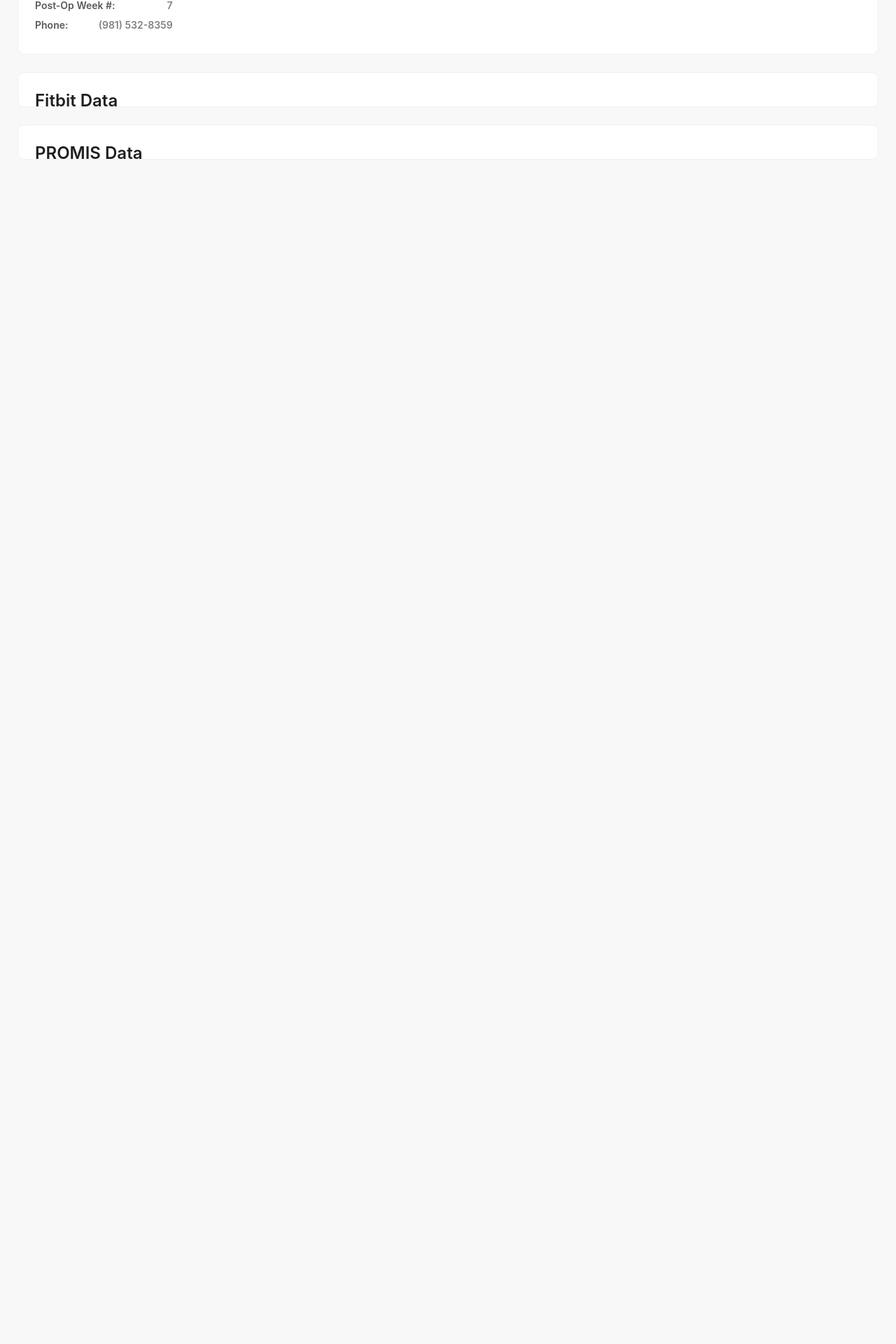
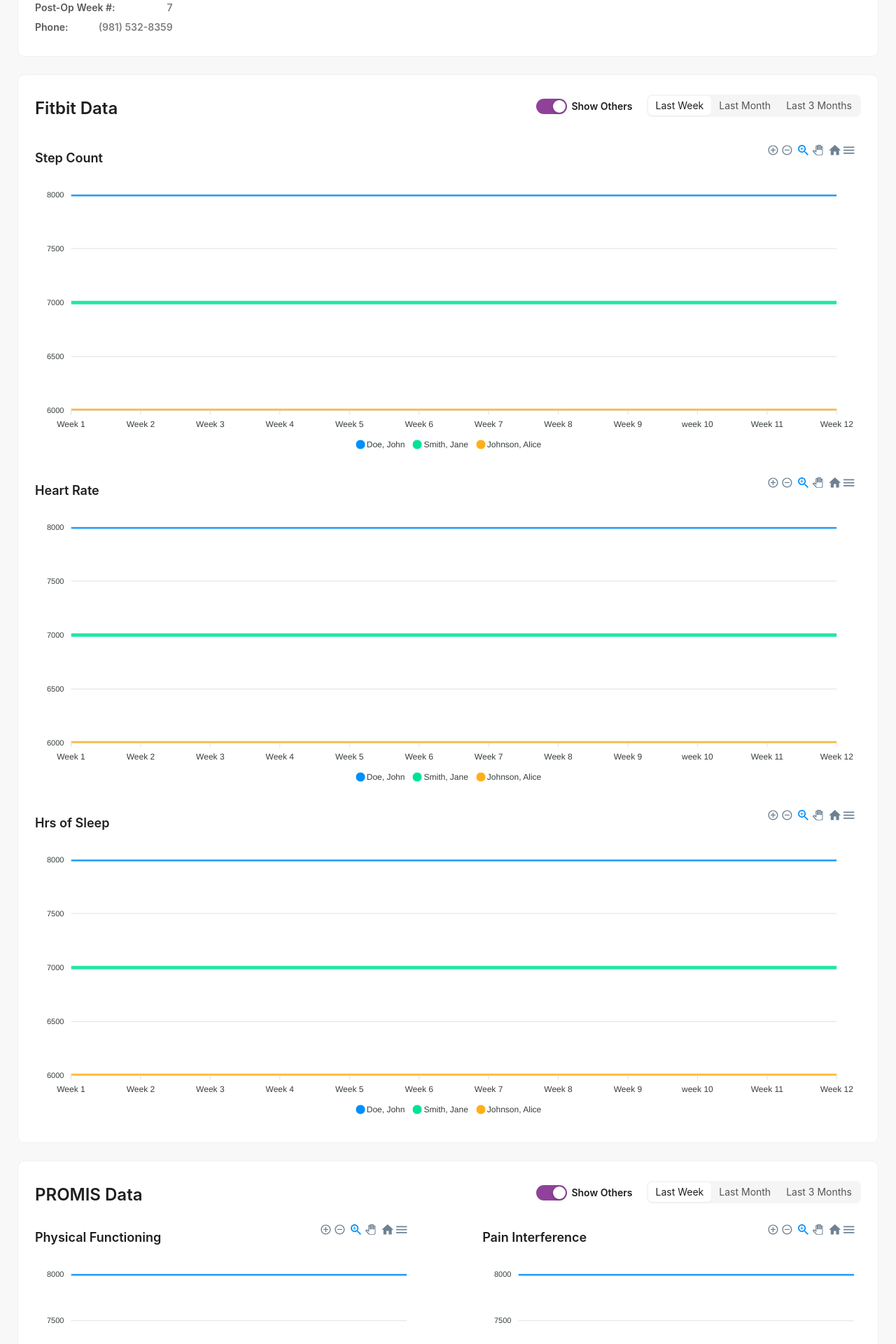
Before and after one commit to gejoseph/moshi-squared, a React (Create React App) app: page /patient in a window 1280 px wide. Shown: the part 252-2172 px from the top of the page at 70% size. Before the commit the page ends 800 px from the top, so only its background shows below. Built offline with nearby package versions, Linux system fonts and the light colour scheme.

Commit message:
added patient page draft

```diff
--- a/src/App.css
+++ b/src/App.css
@@ -105,8 +105,55 @@ h6 {
 
 .patient-fitbit-row, .patient-promis-row {
   display: flex;
+  flex-direction: column;
+}
+
+.patient-fitbit-title, .patient-fitbit-row, .patient-promis-title, .patient-promis-row {
+  display: flex;
+  width: 100%;
+  justify-content: space-between;
+  align-items: baseline;
+}
+
+.patient-fitbit-options, .patient-promis-options {
+  display: flex;
+  align-items: flex-end;
+}
+
+.patient-fitbit-switch-group, .patient-promis-switch-group {
+  display: flex;
+  align-items: flex-start;
+  margin-top: 10px;
+  margin-right: 20px;
+}
+
+.patient-fitbit-switch, .patient-promis-switch {
+  margin-right: 6px;
+}
+
+.patient-fitbit-segmented, .patient-promis-segmented {
+  margin-bottom: 2px;
+}
+
+.patient-fitbit-metric {
+  margin-top: 10px;
+}
+
+.patient-promis-metric {
+  display: flex;
+  justify-content: space-between;
+}
+
+.patient-fibit-metric-graph, .patient-promis-metric-graph {
   float: left;
-  justify-content: space-between;
+  margin-top: 10px;
+  margin-bottom: 40px;
+}
+
+.patient-fibit-metric-title, .patient-promis-metric-title {
+  float: left;
+  padding-top: 10px;
+  margin-bottom: 40px;
 }
 
 .App-logo {
--- a/src/App.js
+++ b/src/App.js
@@ -23,7 +23,7 @@ const App = () => {
                 "colorSuccess": "#52c41a",
                 "colorWarning": "#fbaf5d",
                 "colorError": "#f37f89",
-                "fontSizeHeading4": 16,
+                "fontSizeHeading4": 18,
                 "fontSizeHeading5": 14,
               }
         }}
--- a/src/Patient.js
+++ b/src/Patient.js
@@ -1,9 +1,9 @@
-import React from "react";
+import React, { useState } from "react";
 import { Link } from "react-router-dom";
 import { ArrowLeftOutlined } from '@ant-design/icons';
 import './App.css';
 import 'antd/dist/reset.css';
-import { Layout, Card, Row, Col, Typography } from 'antd';
+import { Layout, Card, Row, Col, Typography, Switch, Segmented } from 'antd';
 import { stepCountAll, heartRateAll, hrsOfSleepAll } from "./data/graph/Axes";
 import { stepCountData, heartRateData, hrsOfSleepData } from "./data/graph/GraphData";
 import patientData from "./data/PatientData";
@@ -12,7 +12,13 @@ import Graph from "./atoms/graph/Graph";
 const { Title } = Typography;
 const { Content } = Layout;
 
+const onChange = (checked) => {
+    console.log(`switch to ${checked}`);
+  };
+
 const Patient = (props) => {
+
+        const [value, setValue] = useState('Last Week');
 
         return (
         <Content id="patient">
@@ -50,23 +56,57 @@ const Patient = (props) => {
             </Card>
             <Card className="patient-fitbit card" size="large">
                 <Row className="patient-fitbit-row">
-                    <Col span={24} >
+                    <Col span={24} className="patient-fitbit-title" >
                         <Title level={3}>Fitbit Data</Title>
+                        <div className="patient-fitbit-options">
+                            <div className="patient-fitbit-switch-group">
+                                <Switch defaultChecked onChange={onChange} className="patient-fitbit-switch"/>
+                                <Title level={5}>Show Others</Title>
+                            </div>
+                            <Segmented options={['Last Week', 'Last Month', 'Last 3 Months']} value={value} onChange={setValue} className="patient-fitbit-segmented"/>
+                        </div>
                     </Col>
                 </Row>
-                {/* <Row className="patient-stepcount">
-                    <Col span={24} >
-                        <Title level={4}>Step Count</Title>
+                <Row className="patient-fitbit-metric">
+                    <Col span={24} className="patient-fibit-metric-graph" >
+                        <Title level={4} className="patient-fibit-metric-title">Step Count</Title>
                         <Graph options={stepCountAll} series={stepCountData} type="line" />
                     </Col>
-
-                </Row> */}
-
+                </Row>
+                <Row className="patient-fitbit-metric">
+                    <Col span={24} className="patient-fibit-metric-graph" >
+                        <Title level={4} className="patient-fibit-metric-title">Heart Rate</Title>
+                        <Graph options={heartRateAll} series={heartRateData} type="line" />
+                    </Col>
+                </Row>
+                <Row className="patient-fitbit-metric">
+                    <Col span={24} className="patient-fibit-metric-graph" >
+                        <Title level={4} className="patient-fibit-metric-title">Hrs of Sleep</Title>
+                        <Graph options={hrsOfSleepAll} series={hrsOfSleepData} type="line" />
+                    </Col>
+                </Row>
             </Card>
             <Card className="patient-promis card" size="large">
                 <Row className="patient-promis-row">
-                    <Col span={24} >
+                    <Col span={24} className="patient-promis-title" >
                         <Title level={3}>PROMIS Data</Title>
+                        <div className="patient-promis-options">
+                            <div className="patient-promis-switch-group">
+                                <Switch defaultChecked onChange={onChange} className="patient-promis-switch"/>
+                                <Title level={5}>Show Others</Title>
+                            </div>
+                            <Segmented options={['Last Week', 'Last Month', 'Last 3 Months']} value={value} onChange={setValue} className="patient-promis-segmented"/>
+                        </div>
+                    </Col>
+                </Row>
+                <Row className="patient-promis-metric">
+                    <Col span={11} className="patient-promis-metric-graph" >
+                        <Title level={4} className="patient-promis-metric-title">Physical Functioning</Title>
+                        <Graph options={hrsOfSleepAll} series={hrsOfSleepData} type="line" />
+                    </Col>
+                    <Col span={11} className="patient-promis-metric-graph" >
+                        <Title level={4} className="patient-promis-metric-title">Pain Interference</Title>
+                        <Graph options={hrsOfSleepAll} series={hrsOfSleepData} type="line" />
                     </Col>
                 </Row>
             </Card>
```
